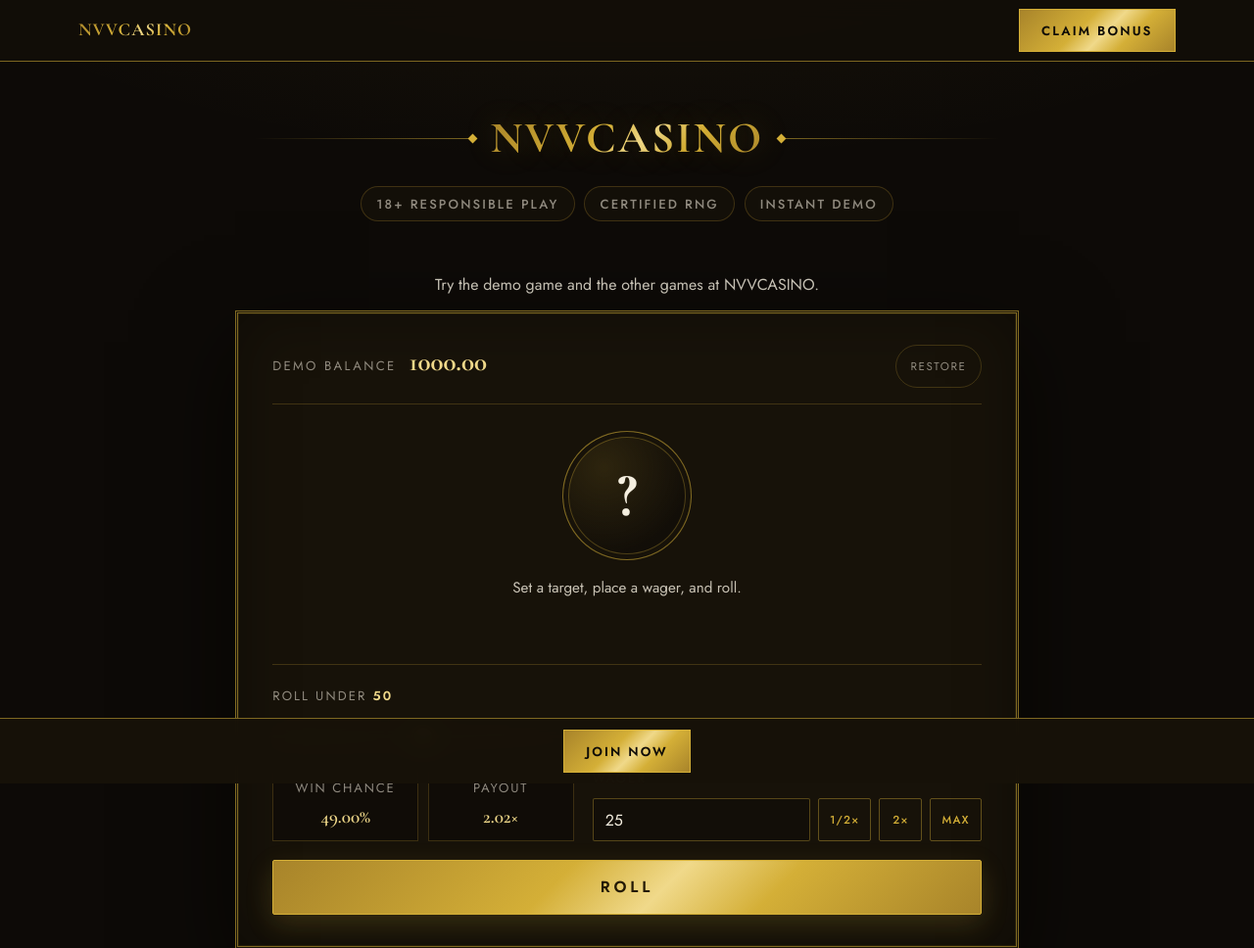
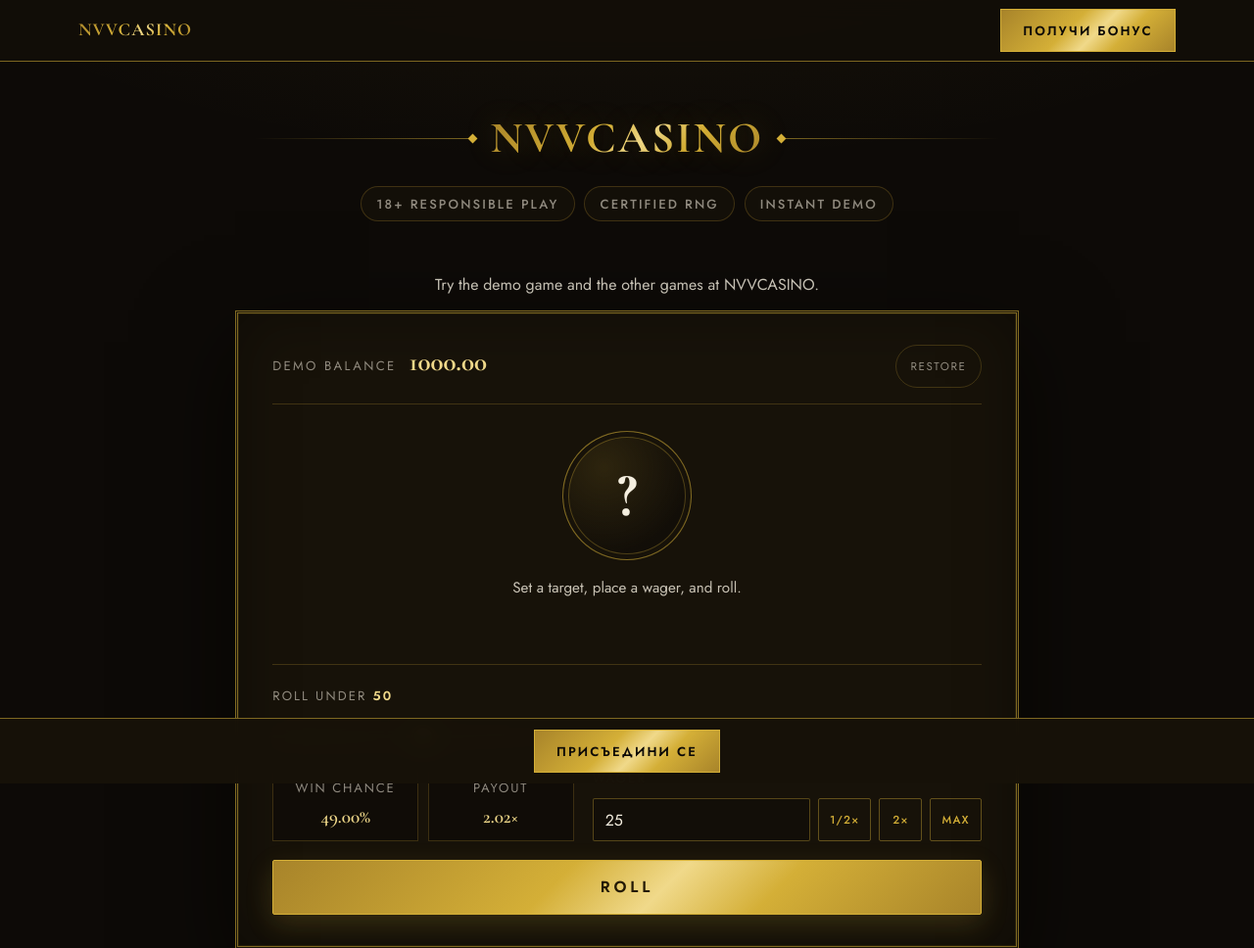
Before and after one commit to tatyanakrasnova4238/src-024ea5a461d1, a plain HTML site: page index.html in a window 1280 px wide. Shown: the top 968 px of the page at 98% size. Drawn offline with nearby package versions, Linux system fonts and the light colour scheme.

Commit message:
Localize sticky CTA buttons (bg)

```diff
--- a/index.html
+++ b/index.html
@@ -201,10 +201,10 @@
 
     <div class="rl-rail-369d6845">
     <span class="rl-rail-brand-369d6845">NVVCASINO</span>
-    <a class="rl-rail-go-369d6845" data-cta="primary" href="https://nvvcasino-bg.com/" target="_blank" rel="noopener">Claim bonus</a>
+    <a class="rl-rail-go-369d6845" data-cta="primary" href="https://nvvcasino-bg.com/" target="_blank" rel="noopener">Получи бонус</a>
 </div>
     <div class="rl-salver-369d6845" data-cta="bar">
-    <a class="rl-salver-go-369d6845" data-cta="primary" href="https://nvvcasino-bg.com/" target="_blank" rel="noopener">Join now</a>
+    <a class="rl-salver-go-369d6845" data-cta="primary" href="https://nvvcasino-bg.com/" target="_blank" rel="noopener">Присъедини се</a>
 </div>
 
     <script src="look/dice.js" defer></script>
```
